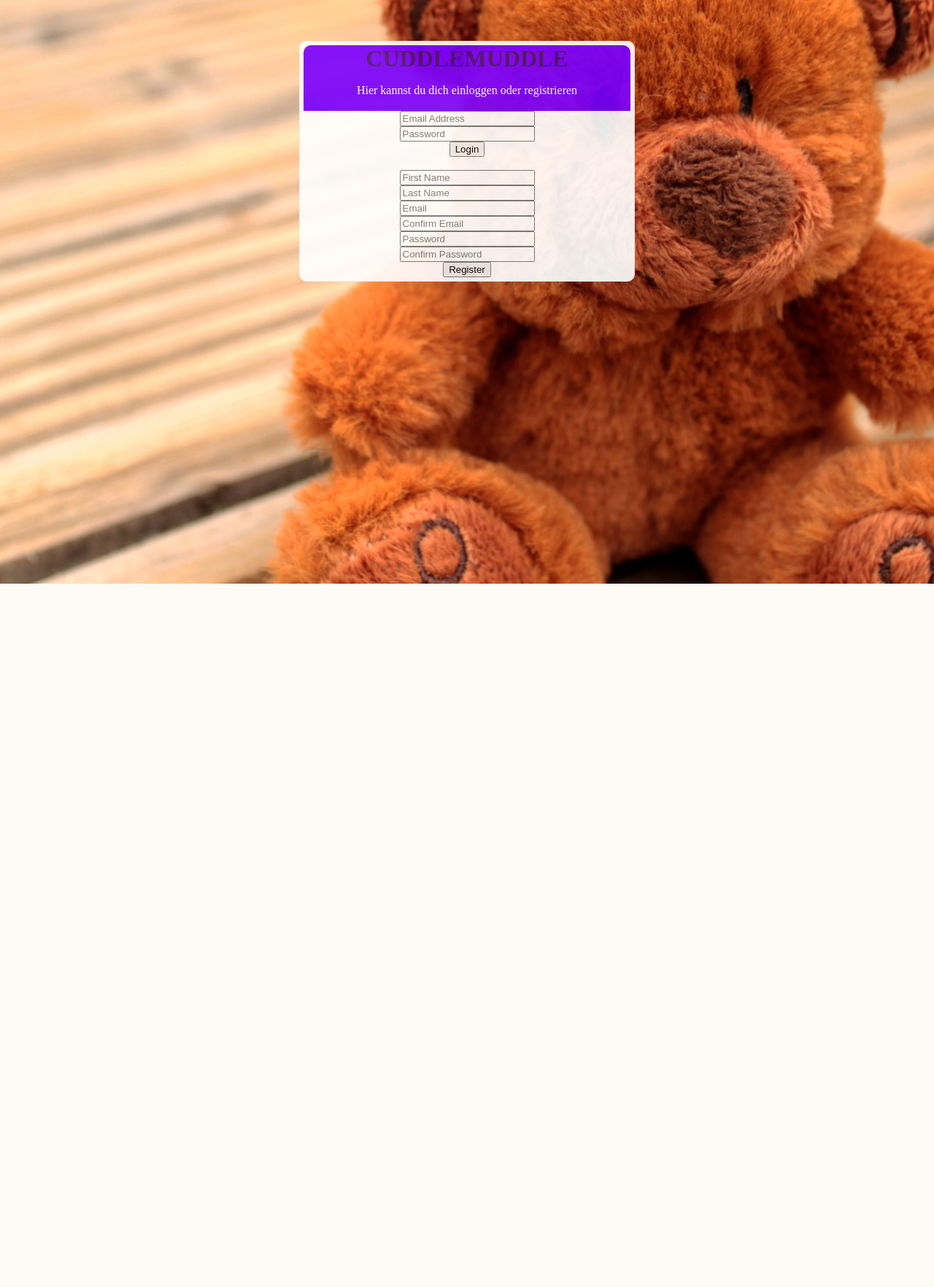
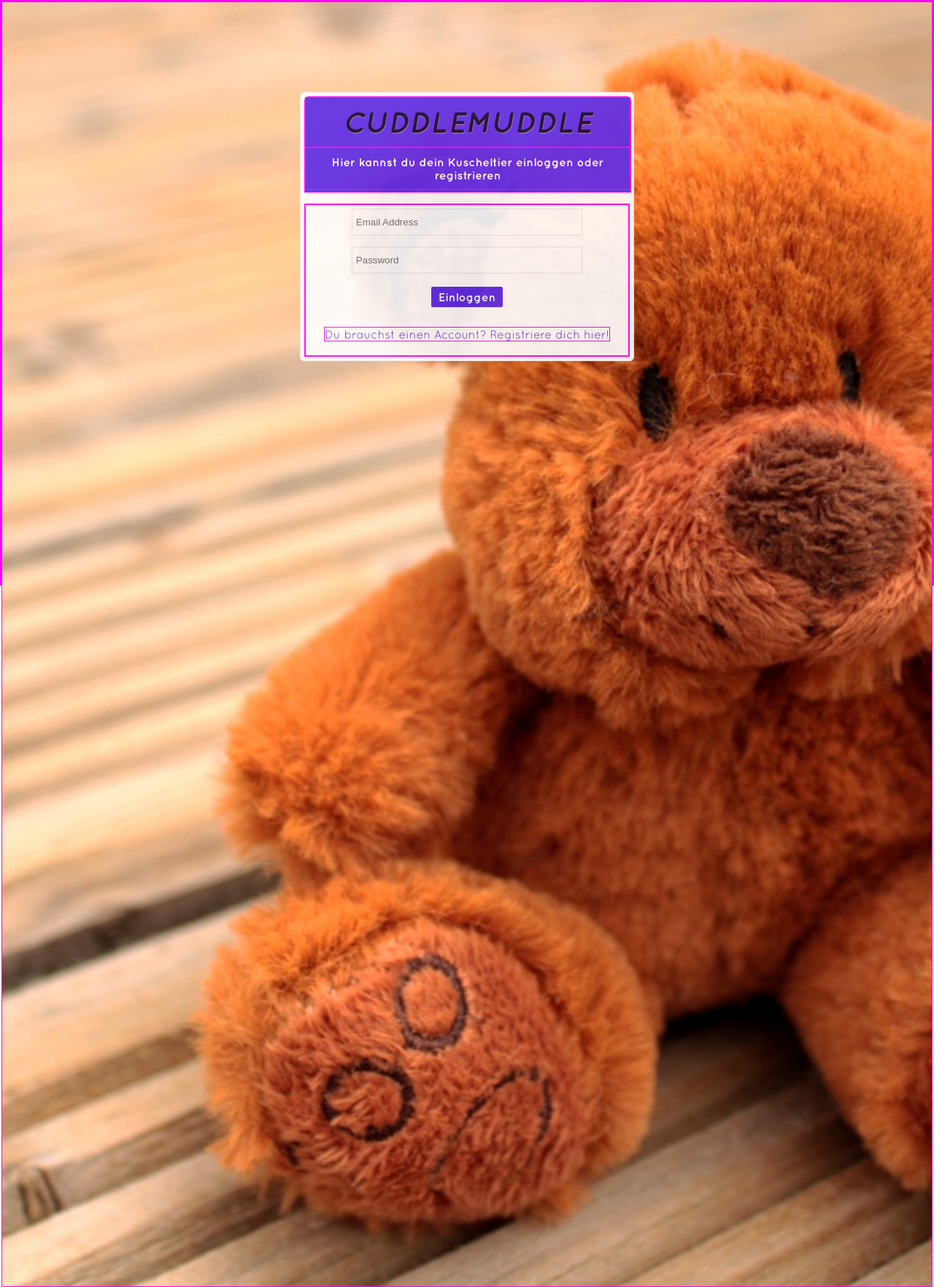
Before and after one commit to evagrean/social-network-website, a PHP site: page /register.php in a window 1280 px wide. Shown: the whole page at 73% size. Before the commit the page ends 800 px from the top, so only its background shows below. Run offline with PHP 8.4, Linux system fonts and the light colour scheme.

Commit message:
added more styling, fonts, bootstrap CDN and js logic

```diff
--- a/assets/CSS/register_styles.css
+++ b/assets/CSS/register_styles.css
@@ -1,54 +1,144 @@
+@font-face {
+  font-family: "Quicksand-Regular";
+  src: url("../fonts/Quicksand-Regular.otf");
+}
+
+@font-face {
+  font-family: "Quicksand-Bold";
+  src: url("../fonts/Quicksand-Bold.otf");
+}
+
+@font-face {
+  font-family: "Quicksand-BoldItalic";
+  src: url("../fonts/Quicksand-BoldItalic.otf");
+}
+
+@font-face {
+  font-family: "Quicksand-Light";
+  src: url("../fonts/Quicksand-Light.otf");
+}
+
+/* Reset styles to avoid cross-browser differences*/
+* {
+  margin: 0;
+  padding: 0;
+  border: 1px solid magenta; /* only dev helper */
+}
+
 html {
+  height: 100%;
+  min-height: 100%;
+}
+
+body {
   height: 100%;
 }
 
-body {
-  margin: 0;
-  padding: 0;
-  height: 100%;
+a {
+  text-decoration: none;
+  color: #5d2be9;
 }
 
 form {
   text-align: center;
+  padding-bottom: 20px;
 }
 
 .wrapper {
-
-  background-image: url("../images/backgrounds/teddy_armennano_Pixabay.jpg"); */
+  background-image: url("../images/backgrounds/teddy_armennano_Pixabay.jpg");
   background-size: cover;
   background-position: center;
   background-repeat: no-repeat;
-  height: 100%;
+  height: 220%;
   width: auto;
-  min-width: 950px;
 }
 
 .login-box {
+  font-family: "Quicksand-Regular", sans-serif;
   position: relative;
   margin-right: auto;
   margin-left: auto;
   top: 7%;
-  width: 35%;
+  width: 85%;
   background-color: #ffffff;
-  border: 1px solid #EDEDED;
-  border-radius: 10px;
+  border: 1px solid #ededed;
+  border-radius: 6px;
   padding: 5px;
-  opacity: 0.90;
+  opacity: 0.9;
 }
 
 .login-header {
+  font-family: "Quicksand-Bold", sans-serif;
   color: #ffffff;
   width: 100%;
-  height: 90px;
-  background-color: #7a00ff;
+  height: 130px;
+  background-color: #5d2be9;
   text-align: center;
-  border-top-left-radius: 10px;
-  border-top-right-radius: 10px;
-
+  border-top-left-radius: 6px;
+  border-top-right-radius: 6px;
+  margin-bottom: 15px;
 }
 
 .login-header h1 {
+  font-family: "Quicksand-BoldItalic", sans-serif;
   margin-top: 0;
   margin-bottom: 0;
-  color: #4c1176;
+  padding-top: 10px;
+  padding-bottom: 10px;
+  color: #12082e;
+  text-shadow: #b07be0 0.5px 0.5px 0px;
+  font-size: 150%;
 }
+
+.login-header p {
+  padding: 10px;
+}
+
+input[type="submit"] {
+  background-color: #5d2be9;
+  padding: 5px 10px 5px 10px;
+  border: none;
+  border-radius: 2px;
+  margin: 8px 0 10px 0;
+  color: #fff;
+  font-family: "Quicksand-Bold", sans-serif;
+  font-size: 100%;
+}
+
+input[type="submit"]:hover {
+  cursor: pointer;
+  background-color: #6d40eb;
+}
+
+input[type="text"],
+input[type="email"],
+input[type="password"] {
+  border: 1px solid #e5e5e5;
+  margin-top: 5px;
+  width: 70%;
+  height: 35px;
+  margin-bottom: 10px;
+  padding-left: 5px;
+}
+
+input[type="text"]:hover,
+input[type="email"]:hover,
+input[type="password"]:hover {
+  border-color: #5d2be9;
+}
+
+#register-form {
+  display: none;
+}
+
+/*Styles for larger screens*/
+
+@media (min-width: 950px) and (max-width: 5000px) {
+  .login-box {
+    width: 35%;
+  }
+
+  .login-header h1 {
+    font-size: 250%;
+  }
+}
--- /dev/null
+++ b/assets/js/register.js
@@ -0,0 +1,40 @@
+//jQuery can only be used when the document is loaded
+
+$(document).ready(function () {
+  // on click register, hide login and show registeration form
+  $("#register").click(function () {
+    $("#login-form").slideUp("slow", function () {
+      $("#register-form").slideDown("slow");
+    });
+  });
+
+  // on click login, hide register and show login form
+  $("#login").click(function () {
+    $("#register-form").slideUp("slow", function () {
+      $("#login-form").slideDown("slow");
+    });
+  });
+
+  // keep register form if error messages for fields
+  $("#reg-button").click(function () {
+    if (this.id == "reg-button") {
+      $("#login-form").hide();
+      $("#register-form").show();
+    }
+  });
+});
+
+// <?php
+// if(isset($_POST['reg_button'])) {
+//   echo '
+//   <script>
+//   $(document).ready(function() {
+//   $("#login-form").hide();
+//   $("#register-form").show();
+
+//   });
+//   </script>
+
+//   ';
+// }
+// ?>
--- a/includes/form_handlers/register_handler.php
+++ b/includes/form_handlers/register_handler.php
@@ -9,16 +9,16 @@ $password2="";
 $date=""; // Sign up date
 $error_array= array(); // Holds error messages
 
-$fnameMsg = "Your first name must be between 2 and 25 characters long";
-$lnameMsg = "Your last name must be between 2 and 25 characters long";
-$doubleEmailMsg = "Email already in use";
-$invalidEmailMsg = "Invalid Email format";
-$noMatchEmailMsg = "Email does not match";
-$noMatchPasswordMsg = "Your passwords do not match";
-$passwordCharMsg = "Your password can only contain characters or numbers";
-$passwordLengthMsg = "Your password must be between 5 and 30 characters";
+$fnameMsg = "Your first name must be between 2 and 25 characters long<br>";
+$lnameMsg = "Your last name must be between 2 and 25 characters long<br>";
+$doubleEmailMsg = "Email already in use<br>";
+$invalidEmailMsg = "Invalid Email format<br>";
+$noMatchEmailMsg = "Email does not match<br>";
+$noMatchPasswordMsg = "Your passwords do not match<br>";
+$passwordCharMsg = "Your password can only contain characters or numbers<br>";
+$passwordLengthMsg = "Your password must be between 5 and 30 characters<br>";
 $registerSuccessMsg = "<span style='color: #14CB00;'>You're all set! Go ahead and login!</span><br>";
-$loginFailMsg = "Email or password was incorrect";
+$loginFailMsg = "Email or password was incorrect<br>";
 
 
 
--- a/register.php
+++ b/register.php
@@ -9,25 +9,44 @@ require 'includes/form_handlers/login_handler.php';
 
 <!DOCTYPE html>
 <html lang="en">
+
 <head>
   <meta charset="UTF-8">
   <meta http-equiv="X-UA-Compatible" content="IE=edge">
   <meta name="viewport" content="width=device-width, initial-scale=1.0">
   <title>Cuddlemuddle</title>
   <link rel="stylesheet" href="assets/CSS/register_styles.css">
+  <script src="https://ajax.googleapis.com/ajax/libs/jquery/3.7.1/jquery.min.js"></script>
+  <script src="assets/js/register.js"></script>
 </head>
+
 <body>
+  <?php
+if(isset($_POST['reg_button'])) {
+  echo '
+  <script>
+  $(document).ready(function() {
+  $("#login-form").hide();
+  $("#register-form").show();
+
+  });
+  </script>
+
+  ';
+}
+?>
+
   <div class="wrapper">
 
     <div class="login-box">
 
       <div class="login-header">
         <h1>CUDDLEMUDDLE</h1>
-      <p>Hier kannst du dich einloggen oder registrieren</p>
+        <p>Hier kannst du dein Kuscheltier einloggen oder registrieren</p>
       </div>
 
 
-
+      <div id="login-form">
         <form action="register.php" method="POST">
           <input type="email" name="log_email" placeholder="Email Address" value="<?php
 if(isset($_SESSION['log_email'])) echo $_SESSION['log_email'];
@@ -37,11 +56,15 @@ if(isset($_SESSION['log_email'])) echo $_SESSION['log_email'];
 if(isset($_SESSION['log_password'])) echo $_SESSION['log_password'];
 ?>">
           <br>
-<input type="submit"name="log_button" value="Login" >
+          <input type="submit" name="log_button" value="Einloggen">
           <br>
+
           <?php if(in_array("Email or password was incorrect", $error_array)) echo "Email or password was incorrect";?>
           <br>
+          <a href="#" id="register" class="register">Du brauchst einen Account? Registriere dich hier!</a>
         </form>
+      </div>
+      <div id="register-form">
         <form action="register.php" method="POST">
           <input type="text" name="reg_fname" placeholder="First Name" value="<?php
   if(isset($_SESSION['reg_fname'])) {
@@ -56,7 +79,7 @@ if(isset($_SESSION['log_password'])) echo $_SESSION['log_password'];
   if(isset($_SESSION['reg_lname'])) {
     echo $_SESSION['reg_lname'];
   }
-  ?>"required>
+  ?>" required>
           <br>
           <?php if(in_array($lnameMsg, $error_array)) echo $lnameMsg;?>
 
@@ -104,14 +127,21 @@ if(isset($_SESSION['log_password'])) echo $_SESSION['log_password'];
 
 
 
-  <input type="submit"name="reg_button" value="Register" >
+          <input id="reg-button" type="submit" name="reg_button" value="Registrieren">
           <br>
+
+
           <?php
 if(in_array($registerSuccessMsg, $error_array)) echo $registerSuccessMsg;
 ?>
+          <br>
+          <a href="#" id="login" class="login">Du hast schon einen Account? Logge dich hier ein!</a>
+
 
         </form>
       </div>
     </div>
+  </div>
 </body>
+
 </html>
```
Also changed, not shown: assets/CSS/header_styles.css (added, +55 -0 lines), assets/fonts/SIL Open Font License.txt (added, +43 -0 lines), includes/header.php (added, +32 -0 lines), index.php (+6 -12 lines), assets/fonts/Quicksand-Bold.otf (added), assets/fonts/Quicksand-BoldItalic.otf (added), assets/fonts/Quicksand-Italic.otf (added), assets/fonts/Quicksand-Light.otf (added), assets/fonts/Quicksand-LightItalic.otf (added), assets/fonts/Quicksand-Regular.otf (added), assets/fonts/Quicksand_Dash.otf (added), assets/fonts/quicksand.jpg (added), assets/fonts/specimenposter_4967.jpg (added), 1 other file. Lines whose indentation alone changed are shown as unchanged.
